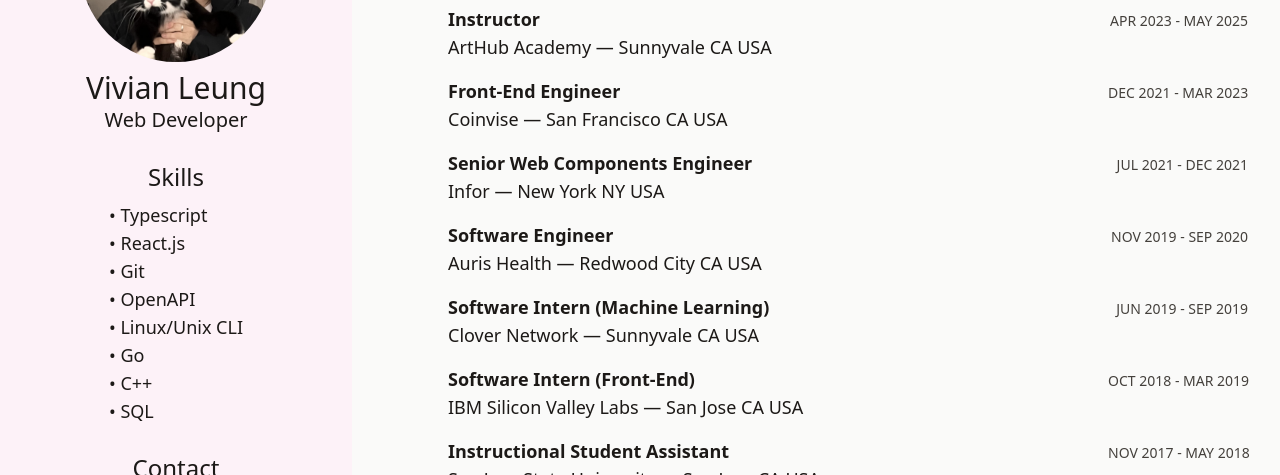
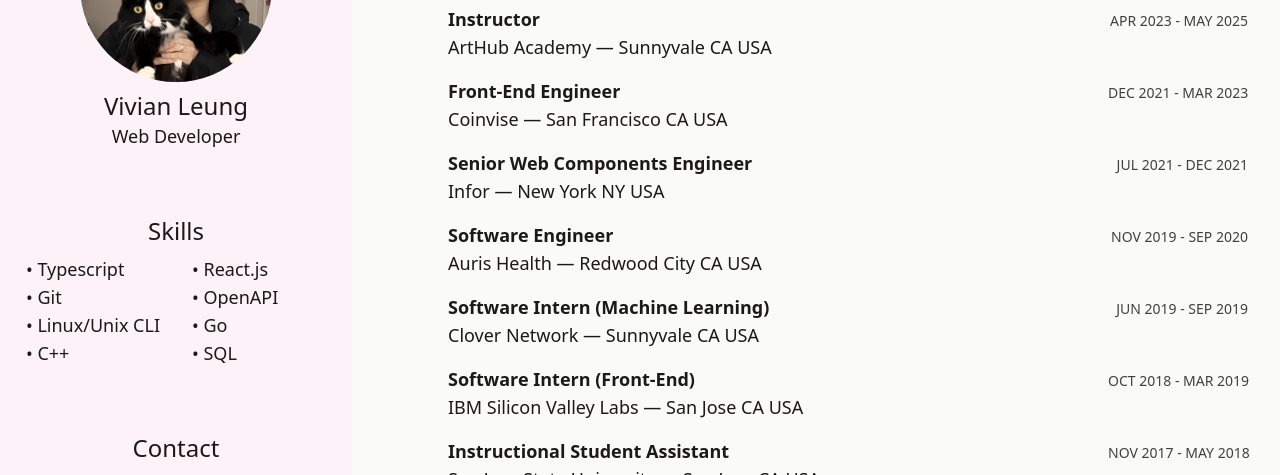
Before and after one commit to vivz753/vleung.us, a Next.js app in the folder web/: page /cv in a window 1280 px wide. Shown: the part 283-758 px from the top of the page. Built offline with nearby package versions, Linux system fonts and the light colour scheme.

Commit message:
CV: Use 2 columns for skills on screens smaller than 2xl

```diff
--- a/web/pages/cv.tsx
+++ b/web/pages/cv.tsx
@@ -194,7 +194,7 @@
     <div className="flex h-full min-h-screen w-full items-center pt-[112px] ">
       <main className="grid w-full pb-8 lg:grid-cols-[minmax(230px,_450px)_minmax(774px,_1024px)] lg:gap-8 lg:pb-0">
         <aside className="flex h-full w-full flex-col">
-          <div className="fixed sticky top-[0vh] w-full bg-pink-50 py-[5vh] lg:h-[100vh]">
+          <div className="sticky top-[0vh] w-full bg-pink-50 py-[5vh] lg:h-[100vh]">
             <section className="grid h-full items-center justify-center gap-4">
               <div className="flex flex-col items-center ">
                 <div className="relative mb-2 h-48 w-48 overflow-clip rounded-full">
@@ -205,12 +205,12 @@
                     style={{ objectFit: "cover" }}
                   />
                 </div>
-                <span className="text-3xl">Vivian Leung</span>
-                <span className="text-xl">Web Developer</span>
+                <span className="text-2xl">Vivian Leung</span>
+                <span className="text-lg">Web Developer</span>
               </div>
               <div className="order-3 flex flex-col items-center lg:order-2 ">
                 <span className="my-2 text-2xl">Skills</span>
-                <div className="grid h-full grid-cols-2 gap-x-8 lg:grid-cols-1">
+                <div className="grid h-full grid-cols-2 gap-x-8 2xl:grid-cols-1">
                   <span className="text-lg">• Typescript</span>
                   <span className="text-lg">• React.js</span>
                   <span className="text-lg">• Git</span>
```
